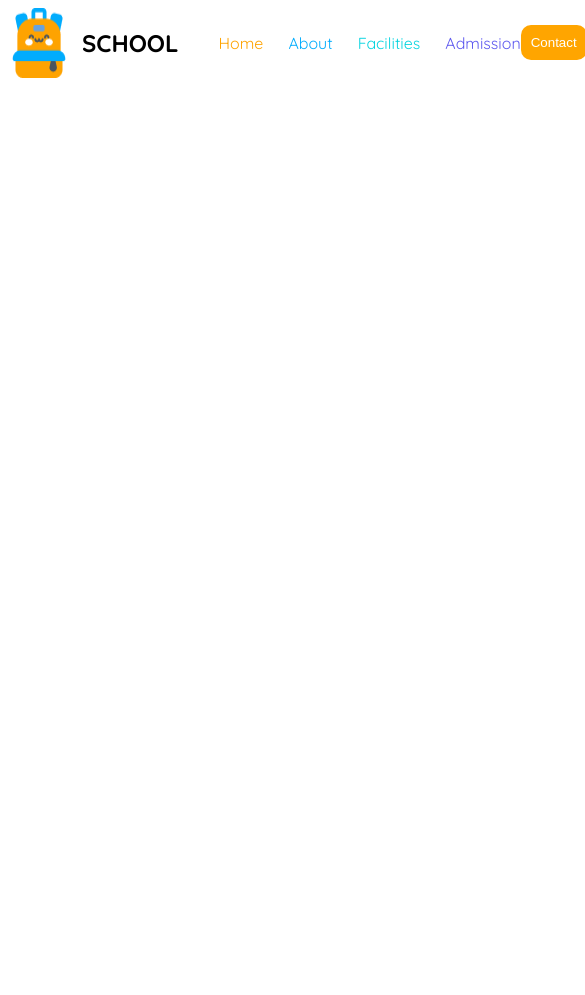
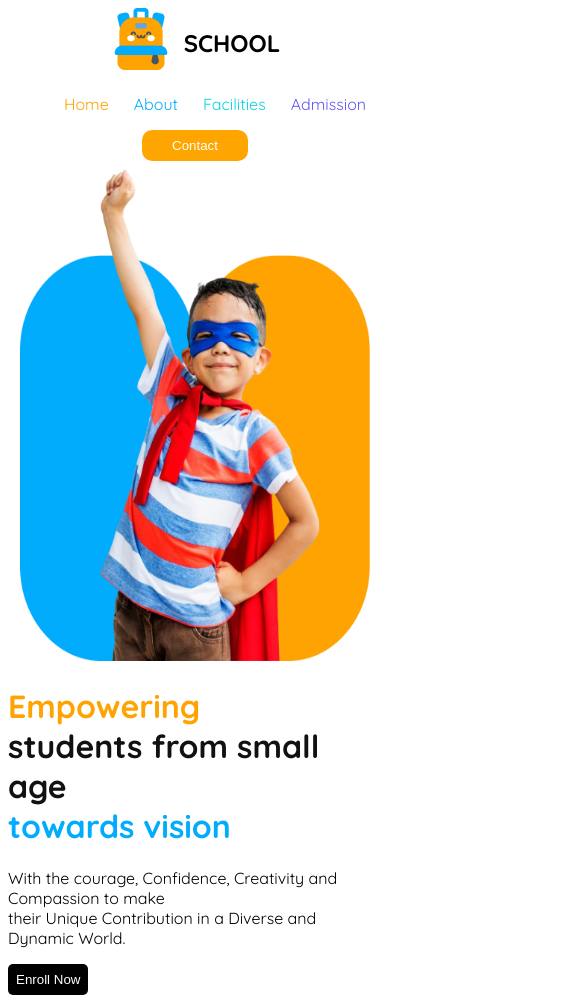
Before and after one commit to Harun1256/Responsive-website, a plain HTML site: page index.html in a window 390 px wide. Shown: the whole page, 585 px wide, since content can reach past the window. Before the commit the page ends 844 px from the top, so only its background shows below. Drawn offline with Linux system fonts and the light colour scheme.

Commit message:
simple responsive

```diff
--- a/index.html
+++ b/index.html
@@ -8,10 +8,11 @@
     <link rel="stylesheet" href="style.css">
 </head>
 <body>
-    <nav>
-<div class="navbar">
+<nav class="container">
     <div class="logo">
-        <img src="logo.png" alt="">
+        <div class="bag" >
+            <img src="logo.png" alt="">
+        </div>
         <h1 class="school">SCHOOL</h1>
     </div>
     <div class="middle">
@@ -22,8 +23,27 @@
         <a class="admission" href="">Admission</a>
         </ul>
     </div>
-    <button class="nav-button">Contact</button>
-</div>
-    </nav>
+    <div>
+        <button class="nav-button">Contact</button>
+    </div>
+</nav>
+<!-- main part -->
+ <div class="main">
+    <div class="main-one">
+        <div class="student">
+                <h1>
+                    <span class="Empowering">Empowering</span><br>
+                    <span class="small">students from small age</span><br>
+                    <span class="towards">towards vision</span>
+                </h1>
+                <p>With the courage, Confidence, Creativity and Compassion to make<br>their Unique Contribution in a Diverse and Dynamic World.</p>
+                <button class="Enroll">Enroll Now</button>
+                </div>
+                <div class="kids">
+            <img class="boy" src="hero-kids.png" alt="">
+                </div>
+    </div>
+ </div>
+ <!-- standard curriculum part -->
 </body>
 </html>
--- a/style.css
+++ b/style.css
@@ -1,17 +1,20 @@
-.navbar{
+/* nav part */
+.container{
     display: flex;
     justify-content:space-around;
     align-items: center;
 }
 .logo{
-
     display: flex;
     gap: 12px;
+}
+.bag{
+    position: static;
 }
 .school{
     font-family: "Quicksand", serif;
     font-optical-sizing: auto;
-    font-style: normal;
+    font-style: normal
 }
 .middle ul{
 display: flex;
@@ -27,7 +30,6 @@ gap: 25px;
     font-optical-sizing: auto;
     font-style: normal;
     color: rgb(254, 163, 1);
-
 }
 .about{
     font-family: "Quicksand", serif;
@@ -51,7 +53,71 @@ gap: 25px;
 .nav-button{
     background-color: orange;
     color: rgb(255, 255, 255);
-    padding: 10px;
+    padding: 8px 30px;
     border-radius: 10px;
     border-style: none;
- }
+    }
+@media screen and (max-width:576px){
+    .container{
+        display: flex;
+        flex-direction: column
+        ;
+
+
+
+    }
+}
+/* main part */
+.main{
+    width: 100%;
+    height: 575px;
+}
+.main-one{
+    display: flex;
+    justify-content: space-around;
+    align-items: center;
+}
+.student .Empowering{
+    color: rgb(254, 163, 1);
+    font-family: "Quicksand", serif;
+    font-optical-sizing: auto;
+    font-style: normal;
+}
+.student .small{
+    color: rgb(17, 17, 17);
+    font-family: "Quicksand", serif;
+    font-optical-sizing: auto;
+    font-style: normal;
+}
+.student .towards{
+    color: rgb(1, 172, 253);
+    font-family: "Quicksand", serif;
+    font-optical-sizing: auto;
+    font-style: normal;
+}.student p{
+    color: black;
+    font-family: "Quicksand", serif;
+    font-optical-sizing: auto;
+    font-style: normal;
+}
+.Enroll{
+    color: rgb(255, 255, 255);
+    padding: 8px;
+    background: #000;
+    border-radius: 5px;
+    border: none;
+}
+
+.boy{
+    width: 350px;
+    height: 500px;
+}
+@media screen and (max-width:576px) {
+    .main-one{
+        display: flex;
+        flex-direction: column-reverse;
+        margin: auto;
+
+    }
+}
+/* standard curriculum part */
```
